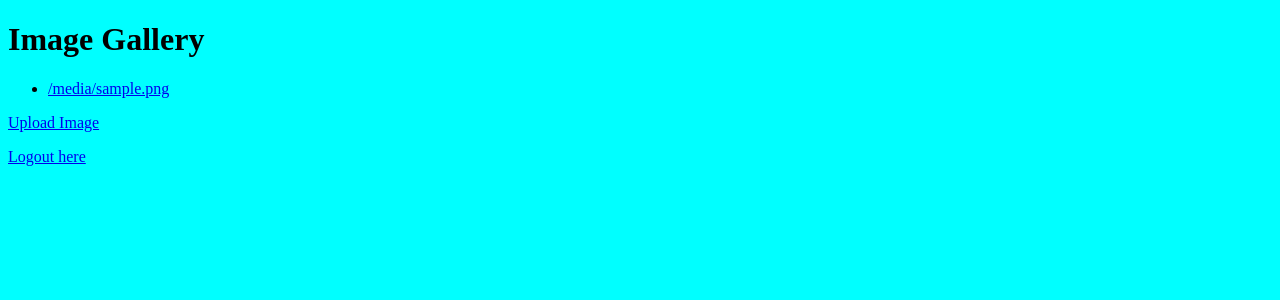
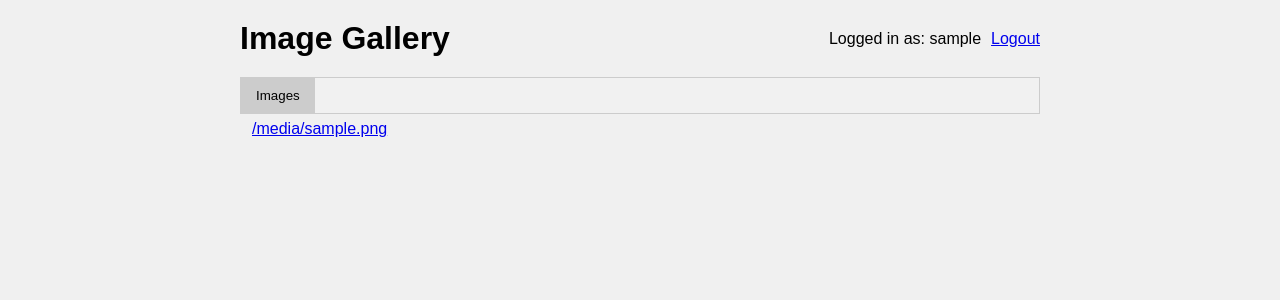
Before and after one commit to uwaiseibna2/PrivateImageRepositoryApp-GoogleCloudCI-CD, a Flask app: template templates/home.html in a window 1280 px wide. Shown: the top 300 px of the page. Run offline with Flask 3, Linux system fonts and the light colour scheme; the template is opened without the code that fills it: most values are stand-ins (such as "Sample title", 1, 10 or a date in 2020); parts of the project's set-up code (start-up, migrations or seed data) failed here and were passed over.

Commit message:
update-homepage

```diff
--- a/templates/home.html
+++ b/templates/home.html
@@ -2,15 +2,111 @@
 <html>
 <head>
     <title>Image Gallery</title>
+    <style>
+        /* Basic CSS for layout */
+        body {
+            font-family: Arial, sans-serif;
+            background-color: #f0f0f0;
+            margin: 20px;
+        }
+        .container {
+            max-width: 800px;
+            margin: auto;
+        }
+        header {
+            display: flex;
+            justify-content: space-between;
+            align-items: center;
+            margin-bottom: 20px;
+        }
+        h1 {
+            margin: 0;
+        }
+        .user-info {
+            display: flex;
+            align-items: center;
+        }
+        .user-info span {
+            margin-right: 10px;
+        }
+        ul {
+            list-style-type: none;
+            margin: 0;
+            padding: 0;
+        }
+        li {
+            margin-bottom: 5px;
+        }
+        /* Styling for tabs */
+        .tab {
+            overflow: hidden;
+            border: 1px solid #ccc;
+            background-color: #f1f1f1;
+        }
+        .tab button {
+            background-color: inherit;
+            float: left;
+            border: none;
+            outline: none;
+            cursor: pointer;
+            padding: 10px 15px;
+            transition: 0.3s;
+        }
+        .tab button:hover {
+            background-color: #ddd;
+        }
+        .tab button.active {
+            background-color: #ccc;
+        }
+        .tabcontent {
+            display: none;
+            padding: 6px 12px;
+            border-top: none;
+        }
+    </style>
 </head>
-<body style="background-color: cyan;">
+<body>
+    <div class="container">
+        <header>
             <h1>Image Gallery</h1>
+            <div class="user-info">
+                <span>Logged in as: {{ username }}</span>
+                <a href="/logout">Logout</a>
+            </div>
+        </header>
+        <div class="tab">
+            <button class="tablinks" onclick="openTab(event, 'Images')" id="defaultOpen">Images</button>
+            <!-- Add more tabs if needed -->
+        </div>
+
+        <!-- Tab content -->
+        <div id="Images" class="tabcontent" style="display: block;">
             <ul>
                 {% for filename in image_files %}
                     <li><a href="{{ url_for('image', filename=filename) }}">{{ filename }}</a></li>
                 {% endfor %}
             </ul>
-    <a href="{{ url_for('upload') }}">Upload Image</a>
-    <p><a href="/logout">Logout here</a></p>
+        </div>
+        <!-- Add more tab content divs if needed -->
+
+        <!-- JavaScript to handle tabs -->
+        <script>
+            function openTab(evt, tabName) {
+                var i, tabcontent, tablinks;
+                tabcontent = document.getElementsByClassName("tabcontent");
+                for (i = 0; i < tabcontent.length; i++) {
+                    tabcontent[i].style.display = "none";
+                }
+                tablinks = document.getElementsByClassName("tablinks");
+                for (i = 0; i < tablinks.length; i++) {
+                    tablinks[i].className = tablinks[i].className.replace(" active", "");
+                }
+                document.getElementById(tabName).style.display = "block";
+                evt.currentTarget.className += " active";
+            }
+            // Open the default tab on page load
+            document.getElementById("defaultOpen").click();
+        </script>
+    </div>
 </body>
 </html>
```
Lines whose indentation alone changed are shown as unchanged.
